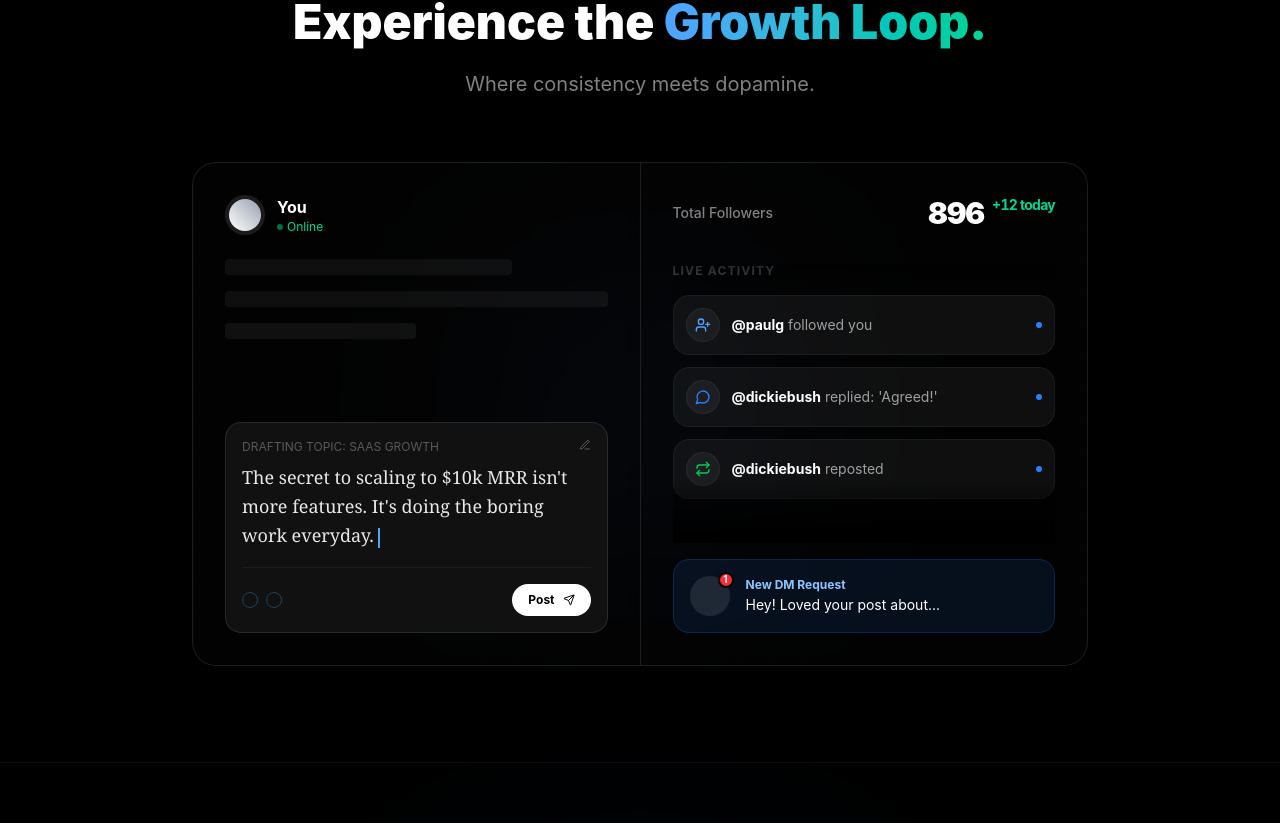
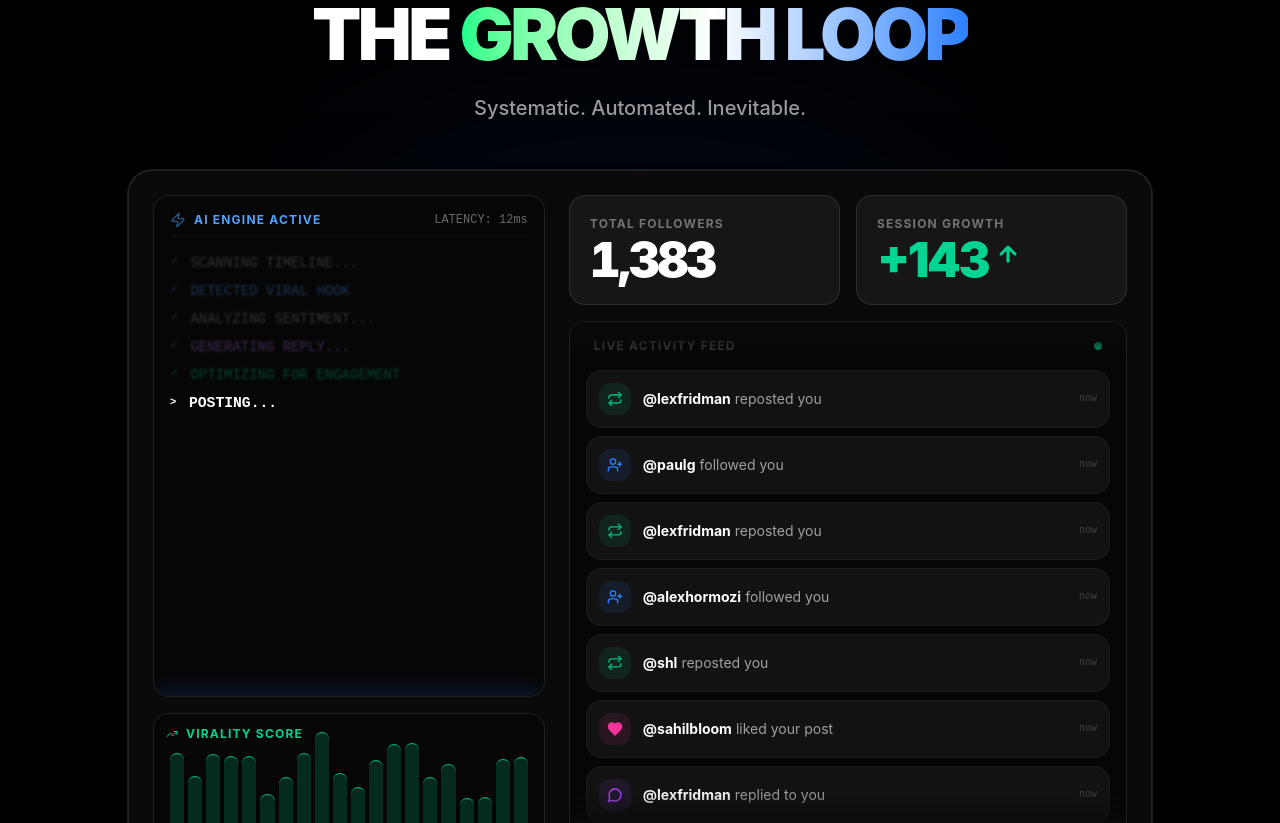
Before and after one commit to labofeight-ops/launchalone-source, a Next.js app: page / in a window 1280 px wide. Shown: the part 1837-2660 px from the top of the page. Built offline with nearby package versions, Linux system fonts and the light colour scheme.

Commit message:
UI: Hyper-animated DopamineCard (Scanner + High Speed Feed)

```diff
--- a/components/dopamine-card.tsx
+++ b/components/dopamine-card.tsx
@@ -1,196 +1,229 @@
 "use client"
 
-import { useEffect, useState } from "react"
+import { useEffect, useState, useRef } from "react"
 import { motion, AnimatePresence } from "framer-motion"
-import { Heart, MessageCircle, Repeat, UserPlus, Bell, Send, Edit3, ArrowUpRight } from "lucide-react"
+import { Heart, MessageCircle, Repeat, UserPlus, Zap, TrendingUp, BarChart3, Search } from "lucide-react"
 
 export function DopamineCard() {
-    const [followerCount, setFollowerCount] = useState(892)
-    const [notifications, setNotifications] = useState<any[]>([])
+    const [followerCount, setFollowerCount] = useState(1240)
+    const [growth, setGrowth] = useState(0)
 
-    // Follower count ticker
+    // High-speed ticker
     useEffect(() => {
         const interval = setInterval(() => {
-            setFollowerCount(prev => prev + Math.floor(Math.random() * 3))
-        }, 2500)
-        return () => clearInterval(interval)
-    }, [])
-
-    // Auto-generate notifications
-    useEffect(() => {
-        const types = [
-            { type: "like", icon: Heart, color: "text-pink-500", text: "liked your post" },
-            { type: "repost", icon: Repeat, color: "text-green-500", text: "reposted" },
-            { type: "follow", icon: UserPlus, color: "text-blue-400", text: "followed you" },
-            { type: "reply", icon: MessageCircle, color: "text-blue-500", text: "replied: 'Agreed!'" },
-        ]
-        const users = ["@alexhormozi", "@sahilbloom", "@naval", "@paulg", "@elonmusk", "@dickiebush", "@shl"]
-
-        const interval = setInterval(() => {
-            const randomType = types[Math.floor(Math.random() * types.length)]
-            const randomUser = users[Math.floor(Math.random() * users.length)]
-
-            const newNotif = {
-                id: Date.now(),
-                user: randomUser,
-                ...randomType
-            }
-
-            setNotifications(prev => [newNotif, ...prev].slice(0, 5))
-        }, 1800)
+            const increment = Math.floor(Math.random() * 5) + 1
+            setFollowerCount(prev => prev + increment)
+            setGrowth(prev => prev + increment)
+        }, 150) // Hyper fast updates
         return () => clearInterval(interval)
     }, [])
 
     return (
-        <section className="py-24 bg-black overflow-hidden flex justify-center items-center px-6">
-            <div className="max-w-4xl w-full">
-                <div className="text-center mb-16">
-                    <h2 className="text-4xl md:text-5xl font-black text-white mb-6">
-                        Experience the <span className="bg-clip-text text-transparent bg-gradient-to-r from-blue-400 to-emerald-400">Growth Loop.</span>
+        <section className="py-24 bg-black overflow-hidden flex justify-center items-center px-4 relative">
+            {/* Ambient Glow */}
+            <div className="absolute top-1/2 left-1/2 -translate-x-1/2 -translate-y-1/2 w-[800px] h-[600px] bg-blue-600/10 rounded-full blur-[120px] pointer-events-none" />
+
+            <div className="max-w-5xl w-full relative z-10">
+                <div className="text-center mb-12">
+                    <h2 className="text-5xl md:text-7xl font-black text-white mb-6 tracking-tighter">
+                        THE <span className="text-transparent bg-clip-text bg-gradient-to-r from-[#00ff88] via-white to-blue-500 animate-gradient-x">GROWTH LOOP</span>
                     </h2>
-                    <p className="text-white/50 text-xl">Where consistency meets dopamine.</p>
+                    <p className="text-white/60 text-xl font-medium">Systematic. Automated. Inevitable.</p>
                 </div>
 
-                {/* THE CARD */}
-                <div className="relative w-full aspect-[4/3] md:aspect-[16/9] bg-[#050505] rounded-3xl border border-white/10 shadow-2xl overflow-hidden flex flex-col md:flex-row">
+                {/* HYPER CARD */}
+                <div className="grid grid-cols-1 md:grid-cols-12 gap-6 p-6 bg-[#0a0a0a] border border-white/10 rounded-3xl shadow-[0_0_50px_rgba(0,0,0,0.5)] relative overflow-hidden ring-1 ring-white/10">
 
-                    {/* Background Grid */}
-                    <div className="absolute inset-0 bg-[linear-gradient(rgba(255,255,255,0.03)_1px,transparent_1px),linear-gradient(90deg,rgba(255,255,255,0.03)_1px,transparent_1px)] bg-[size:32px_32px] pointer-events-none" />
+                    {/* 1. LEFT: THE ENGINE (Analysis & Actions) - 5 Cols */}
+                    <div className="md:col-span-5 space-y-4 flex flex-col">
+                        {/* Active Scanner Visual */}
+                        <div className="bg-black/40 border border-white/10 rounded-2xl p-4 flex-1 flex flex-col relative overflow-hidden">
+                            <div className="flex justify-between items-center mb-4 border-b border-white/5 pb-2">
+                                <div className="flex items-center gap-2 text-blue-400 font-bold text-xs uppercase tracking-widest">
+                                    <Zap className="w-4 h-4 animate-pulse" /> AI Engine Active
+                                </div>
+                                <div className="text-xs font-mono text-white/40">LATENCY: 12ms</div>
+                            </div>
 
-                    {/* Left Column: Post Composer (The "Work") */}
-                    <div className="flex-1 p-8 border-r border-white/10 flex flex-col justify-between relative z-10 bg-black/50 backdrop-blur-sm">
-                        <div>
-                            <div className="flex items-center gap-3 mb-6">
-                                <div className="w-10 h-10 rounded-full bg-white/10 p-1">
-                                    <div className="w-full h-full rounded-full bg-gradient-to-tr from-white to-gray-400" />
-                                </div>
-                                <div>
-                                    <div className="font-bold text-white">You</div>
-                                    <div className="text-xs text-emerald-400 flex items-center gap-1">
-                                        <span className="w-1.5 h-1.5 rounded-full bg-emerald-400 animate-pulse" />
-                                        Online
-                                    </div>
+                            <ScanningSequence />
+                        </div>
+
+                        {/* Virality Prediction Graph */}
+                        <div className="h-32 bg-black/40 border border-white/10 rounded-2xl p-4 relative overflow-hidden flex items-end justify-between gap-1">
+                            <div className="absolute top-3 left-3 text-xs font-bold text-emerald-400 uppercase tracking-widest flex items-center gap-2">
+                                <TrendingUp className="w-3 h-3" /> Virality Score
+                            </div>
+                            {Array.from({ length: 20 }).map((_, i) => (
+                                <LiveBar key={i} index={i} />
+                            ))}
+                        </div>
+                    </div>
+
+                    {/* 2. RIGHT: THE REWARD (Live Feed & Stats) - 7 Cols */}
+                    <div className="md:col-span-7 flex flex-col gap-4">
+                        {/* Big Stats Row */}
+                        <div className="grid grid-cols-2 gap-4">
+                            <div className="bg-white/5 border border-white/10 rounded-2xl p-5 flex flex-col justify-between overflow-hidden relative group">
+                                <div className="absolute inset-0 bg-gradient-to-br from-blue-500/10 to-transparent opacity-0 group-hover:opacity-100 transition-opacity" />
+                                <div className="text-white/40 text-xs font-bold uppercase tracking-widest mb-1">Total Followers</div>
+                                <div className="text-4xl lg:text-5xl font-black text-white slash-zero tracking-tighter">
+                                    <CountUp value={followerCount} />
                                 </div>
                             </div>
-
-                            <div className="space-y-4">
-                                <div className="h-4 bg-white/10 rounded w-3/4 animate-pulse" />
-                                <div className="h-4 bg-white/10 rounded w-full animate-pulse delay-75" />
-                                <div className="h-4 bg-white/10 rounded w-1/2 animate-pulse delay-150" />
+                            <div className="bg-white/5 border border-white/10 rounded-2xl p-5 flex flex-col justify-between overflow-hidden relative group">
+                                <div className="absolute inset-0 bg-gradient-to-br from-emerald-500/10 to-transparent opacity-0 group-hover:opacity-100 transition-opacity" />
+                                <div className="text-white/40 text-xs font-bold uppercase tracking-widest mb-1">Session Growth</div>
+                                <div className="text-4xl lg:text-5xl font-black text-emerald-400 slash-zero tracking-tighter flex items-center gap-2">
+                                    +{growth}
+                                    <ArrowUp className="w-6 h-6 animate-bounce" />
+                                </div>
                             </div>
                         </div>
 
-                        {/* Animated Typing Simulation */}
-                        <div className="bg-[#111] border border-white/10 rounded-xl p-4 mt-8">
-                            <div className="text-xs uppercase text-white/30 mb-2 flex justify-between">
-                                <span>Drafting Topic: SaaS Growth</span>
-                                <Edit3 className="w-3 h-3" />
+                        {/* Hyperspeed Notification Feed */}
+                        <div className="flex-1 bg-black/40 border border-white/10 rounded-2xl p-4 relative overflow-hidden min-h-[300px]">
+                            <div className="absolute top-0 left-0 right-0 h-12 bg-gradient-to-b from-[#0a0a0a] to-transparent z-10 pointer-events-none" />
+                            <div className="absolute bottom-0 left-0 right-0 h-12 bg-gradient-to-t from-[#0a0a0a] to-transparent z-10 pointer-events-none" />
+
+                            <div className="flex items-center justify-between mb-4 px-2">
+                                <span className="text-xs font-bold text-white/30 uppercase tracking-widest">Live Activity Feed</span>
+                                <span className="flex h-2 w-2 relative">
+                                    <span className="animate-ping absolute inline-flex h-full w-full rounded-full bg-emerald-400 opacity-75"></span>
+                                    <span className="relative inline-flex rounded-full h-2 w-2 bg-emerald-500"></span>
+                                </span>
                             </div>
-                            <TypewriterText text="The secret to scaling to $10k MRR isn't more features. It's doing the boring work everyday." />
-                            <div className="flex justify-between items-center mt-4 pt-4 border-t border-white/5">
-                                <div className="flex gap-2 text-blue-400">
-                                    <div className="w-4 h-4 rounded-full border border-blue-400/30" />
-                                    <div className="w-4 h-4 rounded-full border border-blue-400/30" />
-                                </div>
-                                <button className="bg-white text-black text-xs font-bold px-4 py-2 rounded-full flex items-center gap-2">
-                                    Post <Send className="w-3 h-3" />
-                                </button>
-                            </div>
+
+                            <NotificationFeed />
                         </div>
                     </div>
 
-                    {/* Right Column: The "Reward" (Notifications & Stats) */}
-                    <div className="flex-1 p-8 relative z-10 flex flex-col bg-black/50 backdrop-blur-sm">
-
-                        {/* Stats Header */}
-                        <div className="flex justify-between items-center mb-8">
-                            <div className="text-sm font-medium text-white/50">Total Followers</div>
-                            <div className="text-3xl font-black text-white tabular-nums tracking-tight">
-                                {followerCount.toLocaleString()}
-                                <span className="text-emerald-400 text-sm font-bold ml-2 align-top">+12 today</span>
-                            </div>
-                        </div>
-
-                        {/* Live Feed */}
-                        <div className="flex-1 overflow-hidden relative">
-                            <div className="absolute top-0 left-0 right-0 h-8 bg-gradient-to-b from-black/50 to-transparent z-10" />
-                            <div className="text-xs font-bold text-white/30 uppercase mb-4 tracking-widest">Live Activity</div>
-
-                            <div className="space-y-3">
-                                <AnimatePresence initial={false}>
-                                    {notifications.map((notif) => (
-                                        <motion.div
-                                            key={notif.id}
-                                            initial={{ opacity: 0, x: 20, height: 0 }}
-                                            animate={{ opacity: 1, x: 0, height: "auto" }}
-                                            exit={{ opacity: 0, x: -20, height: 0 }}
-                                            transition={{ type: "spring", stiffness: 500, damping: 30 }}
-                                            className="flex items-center gap-3 p-3 rounded-xl bg-white/5 border border-white/5"
-                                        >
-                                            <div className="p-2 rounded-full bg-white/5 border border-white/5">
-                                                <notif.icon className={`w-4 h-4 ${notif.color}`} fill={notif.type === 'like' ? 'currentColor' : 'none'} />
-                                            </div>
-                                            <div className="flex-1 min-w-0">
-                                                <p className="text-sm text-white truncate">
-                                                    <span className="font-bold">{notif.user}</span> <span className="text-white/60">{notif.text}</span>
-                                                </p>
-                                            </div>
-                                            <div className="w-1.5 h-1.5 rounded-full bg-blue-500" />
-                                        </motion.div>
-                                    ))}
-                                </AnimatePresence>
-                            </div>
-
-                            <div className="absolute bottom-0 left-0 right-0 h-16 bg-gradient-to-t from-black to-transparent z-10" />
-                        </div>
-
-                        {/* DM Toast */}
-                        <motion.div
-                            initial={{ y: 50, opacity: 0 }}
-                            animate={{ y: 0, opacity: 1 }}
-                            transition={{ delay: 2, duration: 0.5 }}
-                            className="mt-4 p-4 rounded-xl bg-blue-500/10 border border-blue-500/20 flex items-center gap-4"
-                        >
-                            <div className="relative">
-                                <div className="w-10 h-10 rounded-full bg-white/10" />
-                                <div className="absolute -top-1 -right-1 w-4 h-4 bg-red-500 rounded-full border-2 border-black text-[10px] flex items-center justify-center text-white font-bold">1</div>
-                            </div>
-                            <div>
-                                <div className="text-xs text-blue-300 font-bold mb-0.5">New DM Request</div>
-                                <div className="text-sm text-white">Hey! Loved your post about...</div>
-                            </div>
-                        </motion.div>
-                    </div>
-
-                    {/* Decor Elements */}
-                    <div className="absolute top-1/2 left-1/2 -translate-x-1/2 -translate-y-1/2 w-64 h-64 bg-blue-500/20 rounded-full blur-[100px] pointer-events-none mix-blend-screen animate-pulse" />
                 </div>
             </div>
         </section>
     )
 }
 
-// Simple Typing Effect Component
-function TypewriterText({ text }: { text: string }) {
-    const [displayedText, setDisplayedText] = useState("")
+function ArrowUp({ className }: { className?: string }) {
+    return <svg viewBox="0 0 24 24" fill="none" stroke="currentColor" strokeWidth="3" className={className}><path d="M12 19V5M5 12l7-7 7 7" strokeLinecap="round" strokeLinejoin="round" /></svg>
+}
+
+// ---- SUB-COMPONENTS FOR ANIMATION LOGIC ----
+
+function CountUp({ value }: { value: number }) {
+    return (
+        <span className="tabular-nums">
+            {value.toLocaleString()}
+        </span>
+    )
+}
+
+function LiveBar({ index }: { index: number }) {
+    // Random height jitter
+    const [height, setHeight] = useState(20)
 
     useEffect(() => {
-        let i = 0
         const interval = setInterval(() => {
-            setDisplayedText(text.slice(0, i))
-            i++
-            if (i > text.length) {
-                clearInterval(interval)
-                setTimeout(() => { i = 0; setDisplayedText("") }, 3000) // Loop it
-            }
-        }, 50)
+            setHeight(Math.random() * 80 + 20)
+        }, 100 + (index * 20)) // Staggered updates
         return () => clearInterval(interval)
-    }, [text])
+    }, [index])
 
     return (
-        <p className="text-lg font-medium text-white/90 font-serif leading-relaxed">
-            {displayedText}
-            <span className="animate-blink inline-block w-0.5 h-5 bg-blue-400 ml-1 align-middle" />
-        </p>
+        <div
+            className="w-full bg-emerald-500/20 border-t border-emerald-500 rounded-t-sm transition-all duration-300 ease-out"
+            style={{ height: `${height}%` }}
+        />
     )
 }
+
+function ScanningSequence() {
+    const [step, setStep] = useState(0)
+    const SEQUENCE = [
+        { text: "SCANNING TIMELINE...", color: "text-white/60" },
+        { text: "DETECTED VIRAL HOOK", color: "text-blue-400" },
+        { text: "ANALYZING SENTIMENT...", color: "text-white/60" },
+        { text: "GENERATING REPLY...", color: "text-purple-400" },
+        { text: "OPTIMIZING FOR ENGAGEMENT", color: "text-emerald-400" },
+        { text: "POSTING...", color: "text-white" },
+    ]
+
+    useEffect(() => {
+        const interval = setInterval(() => {
+            setStep(prev => (prev + 1) % SEQUENCE.length)
+        }, 600) // Fast step transitions
+        return () => clearInterval(interval)
+    }, [])
+
+    return (
+        <div className="font-mono text-sm space-y-2 h-full flex flex-col">
+            {SEQUENCE.map((item, i) => (
+                <div
+                    key={i}
+                    className={`transition-opacity duration-200 flex items-center gap-3 ${i === step ? "opacity-100 scale-105 origin-left font-bold" :
+                            i < step ? "opacity-30 blur-[1px]" : "opacity-10 translate-y-2"
+                        } ${item.color}`}
+                >
+                    <span className="text-[10px]">{i < step ? "✓" : ">"}</span>
+                    {item.text}
+                </div>
+            ))}
+
+            {/* Visual Scanner Line */}
+            <div className="absolute bottom-0 left-0 right-0 h-1 bg-blue-500/50 blur-sm animate-scanner" />
+        </div>
+    )
+}
+
+function NotificationFeed() {
+    const [notifications, setNotifications] = useState<any[]>([])
+    const NOTIF_TYPES = [
+        { icon: Heart, text: "liked your post", color: "text-pink-500", bg: "bg-pink-500/10" },
+        { icon: Repeat, text: "reposted you", color: "text-emerald-500", bg: "bg-emerald-500/10" },
+        { icon: UserPlus, text: "followed you", color: "text-blue-500", bg: "bg-blue-500/10" },
+        { icon: MessageCircle, text: "replied to you", color: "text-purple-500", bg: "bg-purple-500/10" },
+    ]
+    const USERS = ["@alexhormozi", "@sahilbloom", "@naval", "@paulg", "@elonmusk", "@shl", "@dickiebush", "@jason", "@lexfridman"]
+
+    useEffect(() => {
+        const interval = setInterval(() => {
+            const type = NOTIF_TYPES[Math.floor(Math.random() * NOTIF_TYPES.length)]
+            const user = USERS[Math.floor(Math.random() * USERS.length)]
+            const id = Date.now() + Math.random() // Unique ID
+
+            setNotifications(prev => [
+                { id, user, ...type },
+                ...prev.slice(0, 6) // Keep only 7 items
+            ])
+        }, 800) // New notification every 800ms
+        return () => clearInterval(interval)
+    }, [])
+
+    return (
+        <div className="space-y-2 relative">
+            <AnimatePresence mode="popLayout">
+                {notifications.map((n) => (
+                    <motion.div
+                        layout
+                        key={n.id}
+                        initial={{ opacity: 0, x: -20, scale: 0.9 }}
+                        animate={{ opacity: 1, x: 0, scale: 1 }}
+                        exit={{ opacity: 0, scale: 0.9, transition: { duration: 0.2 } }}
+                        transition={{ type: "spring", stiffness: 400, damping: 25 }}
+                        className="flex items-center gap-3 p-3 rounded-xl bg-white/5 border border-white/5 hover:bg-white/10 transition-colors"
+                    >
+                        <div className={`p-2 rounded-lg ${n.bg}`}>
+                            <n.icon className={`w-4 h-4 ${n.color}`} fill={n.color.includes('text-pink') ? "currentColor" : "none"} />
+                        </div>
+                        <div className="flex-1 min-w-0 flex justify-between items-center">
+                            <div className="text-sm truncate">
+                                <span className="font-bold text-white mr-1">{n.user}</span>
+                                <span className="text-white/60">{n.text}</span>
+                            </div>
+                            <span className="text-[10px] text-white/20 font-mono">now</span>
+                        </div>
+                    </motion.div>
+                ))}
+            </AnimatePresence>
+        </div>
+    )
+}
```
